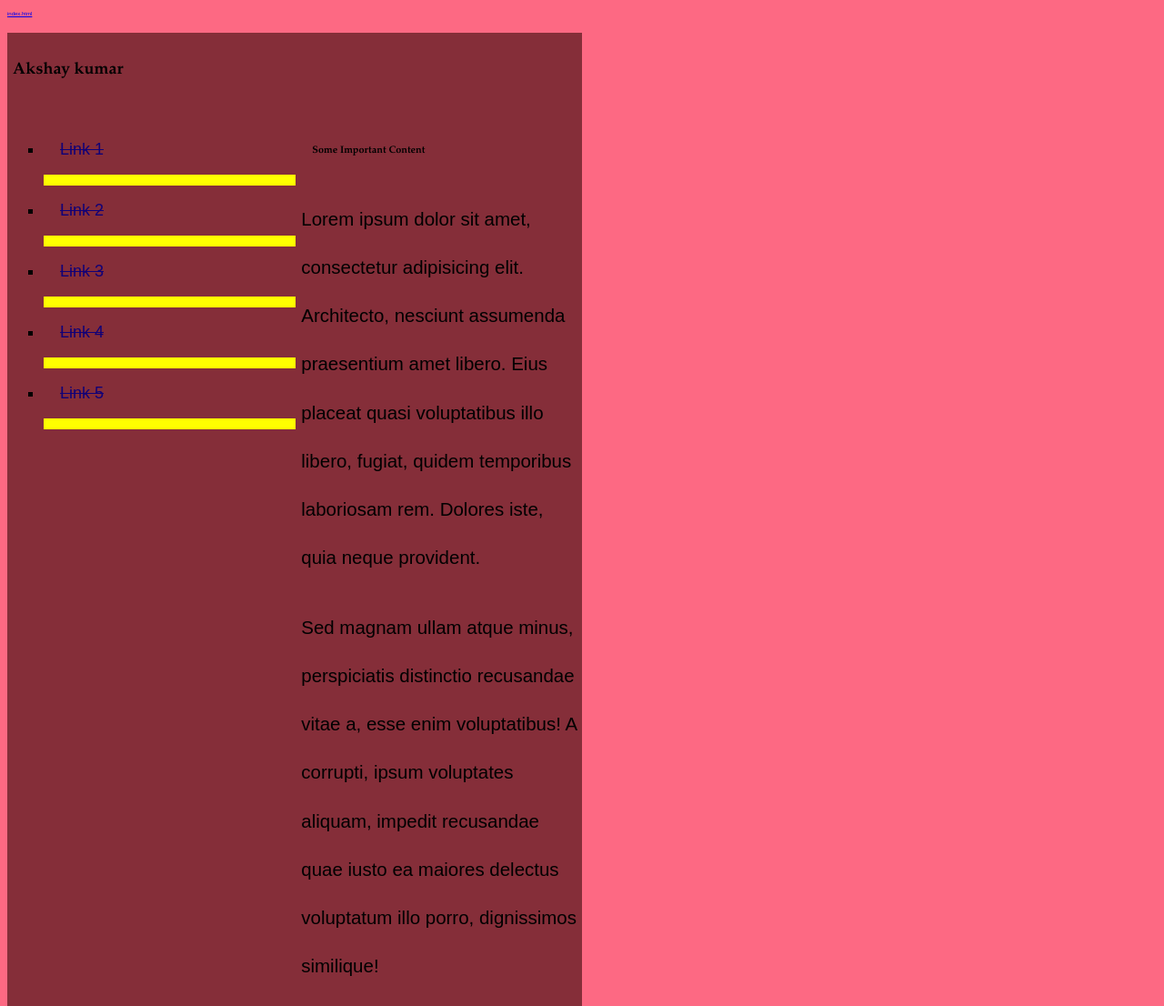
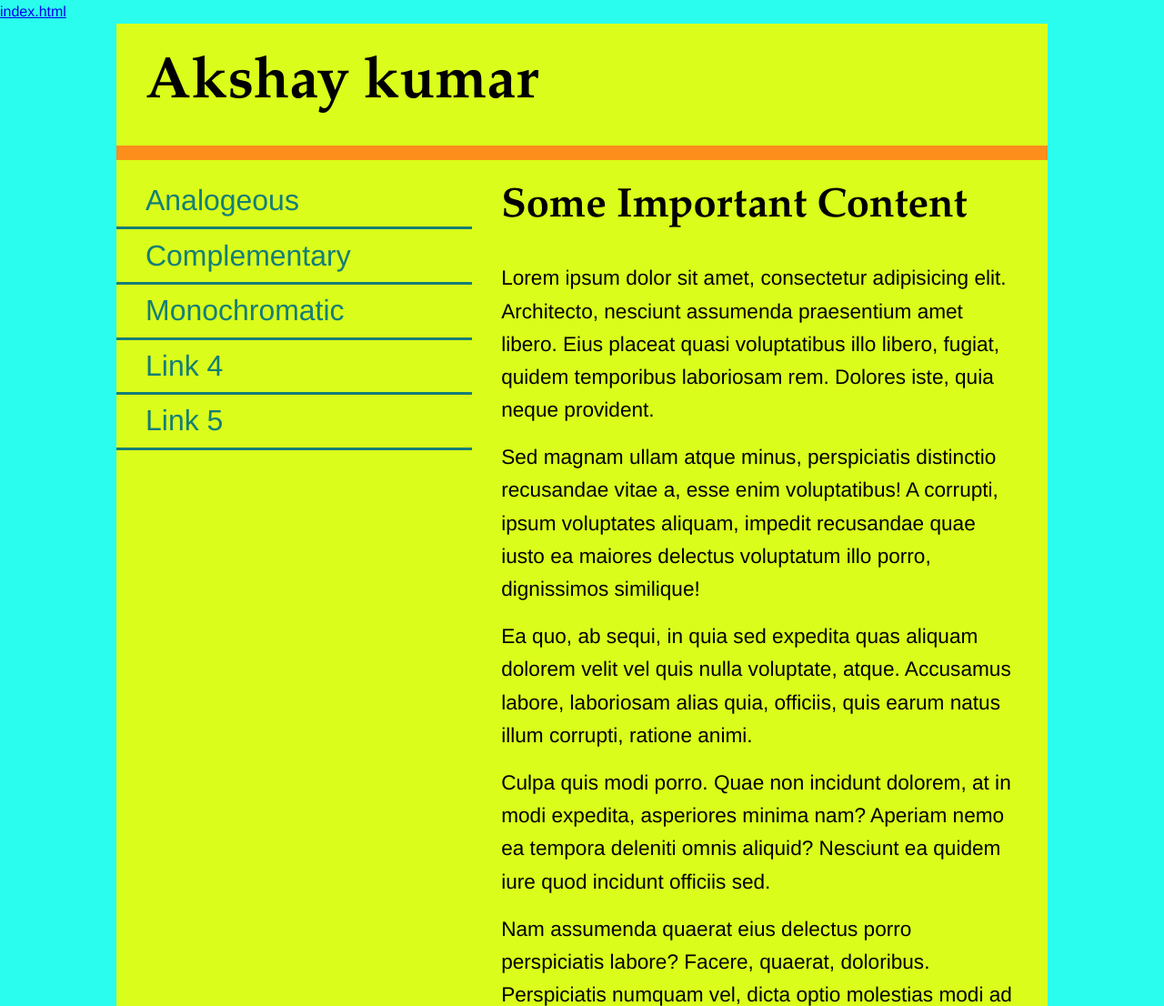
Before and after one commit to kuma0117/Colours, a plain HTML site: page index.html in a window 1280 px wide. Shown: the top 1106 px of the page at 91% size. Drawn offline with Linux system fonts and the light colour scheme.

Commit message:
Initial commit

```diff
--- a/index.html
+++ b/index.html
@@ -14,83 +14,82 @@
     -->
     <meta name="viewpoint" content="width=device-width" />
     <style>
-        *{
-            padding: 2;
-            margin: 3;
-            box-sizing: inherit;
+       *{
+            padding: 0;
+            margin: 0;
+            box-sizing: border-box;
         }
         html{
-            font-size: 6px;
-            line-height: 2.6;
-            font-family: sans-serif,Arial, sans-serif;
+            font-size: 16px;
+            line-height: 1.6;
+            font-family: Helvetica,Arial, sans-serif;
         }
         html,body{
-            background-color: #FD6983;
+            background-color: #2AFDEE;
         }
         h1{
-            name:akshay kumar;
-            colour scheme:monpchromatic;
-            font-family: Palatino, 'Palatino Linotype', 'Palatino LT STD', 'Book Antiqua', Georgia, serif;
-            font-size: 2.998rem;
-            padding:3rem 1rem;
+
+            font-family: Palatino, 'Palatino Linotype', 'Palatino LT STD', 'Book Antiqua', Georgia, fantasy;
+            font-size: 3.998rem;
+            padding:1rem 2rem;
         }
         h2{
             font-family: Palatino, 'Palatino Linotype', 'Palatino LT STD', 'Book Antiqua', Georgia, serif;
-            font-size: 1.827rem;
-            padding:2rem 3rem;
+            font-size: 2.827rem;
+            padding:1rem 2rem;
         }
         nav ul{
-            padding:1rem 2;
+            padding:1rem 0;
         }
         nav li{
-            font-size: 2.999rem;
-            list-style-type: square;
+            font-size: 1.999rem;
+            list-style-type: none;
         }
         nav li>a{
-            display: flex;
-            text-decoration: line-through;
-            border-bottom: 2rem solid yellow;
-            padding: 0.7rem 3rem;
-            color: #107;
+            display: block;
+            text-decoration:none;
+            border-bottom: 0.2rem solid #157E76;
+            padding: 0.2rem 2rem;
+            color: #157E76;
         }
         nav li>a:hover,
         nav li>a:active{
-            color: #249;
+            color: #38FD1B;
         }
         p{
-            font-size: 3.414rem;
-            padding:0.2rem 1rem;
+            font-size: 1.414rem;
+            padding:0.5rem 2rem;
         }
         main p:last-child{
-            padding-bottom: 6rem;
+            padding-bottom: 4rem;
         }
         .wrapper{
-            width: 50%;
-            max-width: 1300px;
-            margin: 3 auto;
-            background-color: #852E39;
+              width: 80%;
+            max-width: 1200px;
+            margin: 0 auto;
+            background-color: #DAFD1B;
         }
         header{
-            width:100%;
-            border-bottom: 5rem solid sky-blue;
+              width:100%;
+            border-bottom: 1rem solid #FD8E1B;
         }
         nav{
             float:left;
-            width: 50.2%;
+            width: 38.2%;
         }
         main{
             float:right;
-            width: 49.8%;
+            width: 61.8%;
         }
         footer{
-            clear:both;
+             clear:both;
             width: 100%;
-            border-top: 0.5rem solid violet;
+            border-top: 0.5rem solid #DD6C5D;
         }
         footer p{
-            font-size:41rem;
-            padding: 3rem;
-            color: #102;
+             font-size: 1rem;
+            padding: 2rem;
+            color: #6E6CBE;
         }
     </style>
 </head>
@@ -101,9 +100,9 @@
         </header>
         <nav>
             <ul>
-                <li><a href="#">Link 1</a></li>
-                <li><a href="#">Link 2</a></li>
-                <li><a href="#">Link 3</a></li>
+                <li><a href="/analogous.html">Analogeous</a></li>
+                <li><a href="/complementary.html">Complementary</a></li>
+                <li><a href="/index.html">Monochromatic</a></li>
                 <li><a href="#">Link 4</a></li>
                 <li><a href="#">Link 5</a></li>
             </ul>
```
Also changed, not shown: analogous.html (+12 -12 lines), complementary.html (+37 -38 lines), 1 other file.
